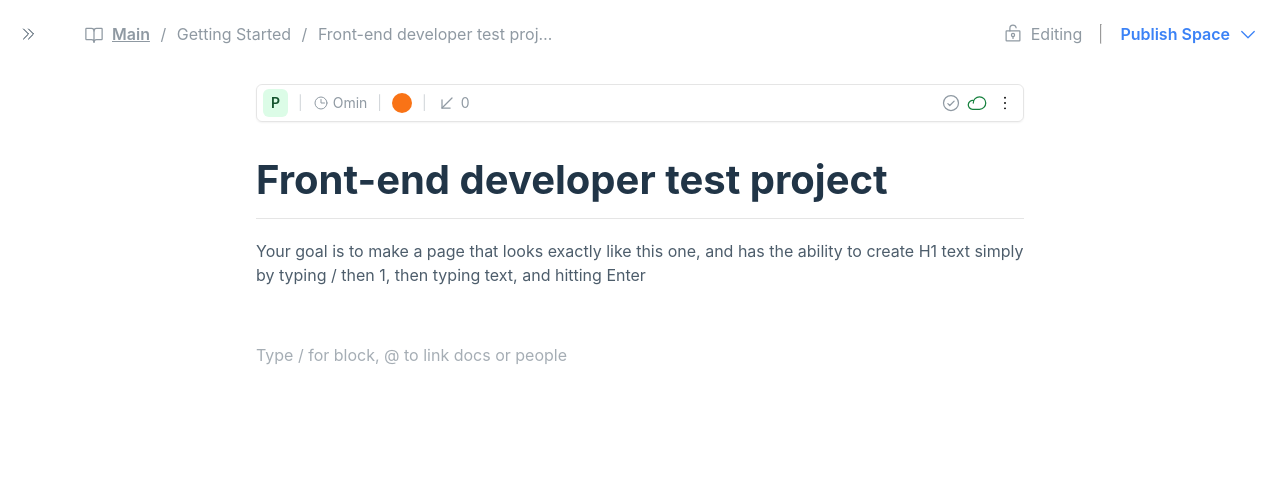
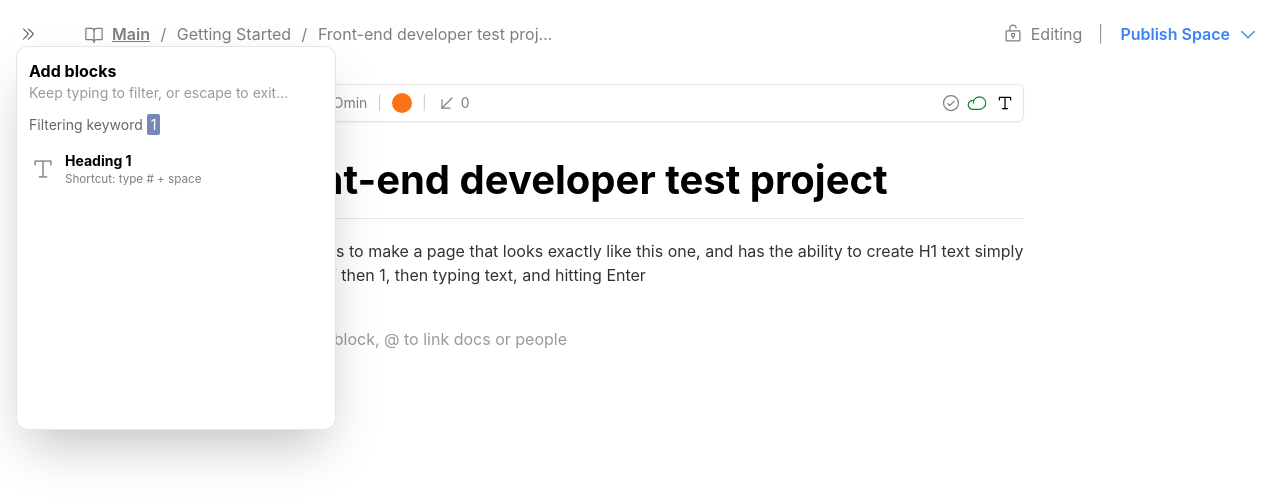
Before and after one commit to power-f-GOD/notion-like-editor, a website built with Vite: page index.html in a window 1280 px wide. Built offline with nearby package versions, Linux system fonts and the light colour scheme.

Commit message:
feat: Add `components/Menu.html`

```diff
--- /dev/null
+++ b/src/components/Menu.html
@@ -0,0 +1,28 @@
+<div class="menu-overlay show-menu fixed top-0 lef-0 z-[1000] overflow-hidden pointer-events-none debugge r">
+  <div class="pointer-events-auto relative">
+    <div class="fixed top-4 left-4">
+      <span class="inline-block w-0 h-6"></span>
+      <div class="w-80 h-96 absolute left-0 top-full bg-white z-100 max-w-[calc(100vw-2rem)] max-h-[calc(100vh-10rem)]"
+        role="menu">
+        <section
+          class="w-full h-full relative top-0 py-3 border border-solid border-black/10 shadow-2xl rounded-xl bg-white overflow-auto">
+          <h2 class="text-base px-3">Add blocks</h2>
+          <p class="px-3 opacity-40 text-sm mb-3">Keep typing to filter, or escape to exit...</p>
+          <p class="px-3 opacity-60 text-sm">Filtering keyword <span
+              class='bg-blue-900 text-white rounded-sm px-1 py-0.5'>1</span></p>
+          <ul class="list-none p-0 my-3">
+            <li>
+              <button class="flex text-sm px-3 py-1 items-center justify-start gap-2 rounded-none w-full">
+                <span class="py-0.5 inline-flex">%text-t%</span>
+                <span class="flex flex-col items-start">
+                  <strong class="leading-5">Heading 1</strong>
+                  <small class="opacity-50 leading-4">Shortcut: type # + space</small>
+                </span>
+              </button>
+            </li>
+          </ul>
+        </section>
+      </div>
+    </div>
+  </div>
+</div>
--- a/src/components/SVGIcon.ts
+++ b/src/components/SVGIcon.ts
@@ -7,8 +7,11 @@ export const SVGIcon = (
   let element = '';
 
   switch (name) {
+    case 'text-t':
+      element = `<svg xmlns="http://www.w3.org/2000/svg" viewBox="0 0 256 256"><rect width="256" height="256" fill="none"/><line x1="128" y1="56" x2="128" y2="200" fill="none" stroke="currentColor" stroke-linecap="round" stroke-linejoin="round" stroke-width="16"/><polyline points="56 88 56 56 200 56 200 88" fill="none" stroke="currentColor" stroke-linecap="round" stroke-linejoin="round" stroke-width="16"/><line x1="96" y1="200" x2="160" y2="200" fill="none" stroke="currentColor" stroke-linecap="round" stroke-linejoin="round" stroke-width="16"/></svg>`;
+      break;
     case 'dots-three-vertical':
-      element = `<svg xmlns="http://www.w3.org/2000/svg" viewBox="0 0 256 256"><path d="M140,128a12,12,0,1,1-12-12A12,12,0,0,1,140,128ZM128,72a12,12,0,1,0-12-12A12,12,0,0,0,128,72Zm0,112a12,12,0,1,0,12,12A12,12,0,0,0,128,184Z"></path></svg>`;
+      element = `<svg xmlns="http://www.w3.org/2000/svg" viewBox="0 0 256 256"><rect width="256" height="256" fill="none"/><line x1="128" y1="56" x2="128" y2="200" fill="none" stroke="currentColor" stroke-linecap="round" stroke-linejoin="round" stroke-width="16"/><polyline points="56 88 56 56 200 56 200 88" fill="none" stroke="currentColor" stroke-linecap="round" stroke-linejoin="round" stroke-width="16"/><line x1="96" y1="200" x2="160" y2="200" fill="none" stroke="currentColor" stroke-linecap="round" stroke-linejoin="round" stroke-width="16"/></svg>`;
       break;
     case 'cloud':
       element = `<svg xmlns="http://www.w3.org/2000/svg" viewBox="0 0 256 256"><rect width="256" height="256" fill="none"/><path d="M80,128a80,80,0,1,1,80,80H72A56,56,0,1,1,85.92,97.74" fill="none" stroke="currentColor" stroke-linecap="round" stroke-linejoin="round" stroke-width="16"/></svg><svg xmlns="http://www.w3.org/2000/svg" viewBox="0 0 256 256"><rect width="256" height="256" fill="none"/><path d="M80,128a80,80,0,1,1,80,80H72A56,56,0,1,1,85.92,97.74" fill="none" stroke="currentColor" stroke-linecap="round" stroke-linejoin="round" stroke-width="16"/></svg>`;
--- a/src/components/index.ts
+++ b/src/components/index.ts
@@ -1,5 +1,6 @@
 import Nav from './Nav.html?raw';
 import Main from './Main.html?raw';
+import Menu from './Menu.html?raw';
 
 export * from './SVGIcon';
-export { Nav, Main };
+export { Nav, Main, Menu };
--- a/src/main.ts
+++ b/src/main.ts
@@ -1,5 +1,5 @@
 import './styles/index.scss';
-import { Nav, SVGIcon, Main } from './components';
+import { Nav, SVGIcon, Main, Menu } from './components';
 import { preprocess } from './utils';
 import type { SVGIconName } from './types';
 
@@ -17,4 +17,7 @@ document.querySelector<HTMLDivElement>('#app')!.innerHTML = `
     cloud: SVGIcon('cloud'),
     'dots-three-vertical': SVGIcon('dots-three-vertical')
   })}
+  ${preprocess<SVGIconName>(Menu, {
+    'text-t': SVGIcon('text-t', 'min-w-[1.75rem] opacity-40')
+  })}
 `;
--- a/src/styles/index.scss
+++ b/src/styles/index.scss
@@ -52,6 +52,17 @@ button {
   }
 }
 
+h1,
+h2,
+h3,
+h4,
+h5,
+h6,
+p {
+  margin-top: 0;
+  margin-bottom: 0;
+}
+
 a {
   @apply transition-all duration-300;
 
@@ -61,12 +72,39 @@ a {
   }
 }
 
-@media (prefers-color-scheme: light) {
-  :root {
-    color: #213547;
-    background-color: #ffffff;
+.debugger {
+  &,
+  * {
+    border: 1px solid red;
   }
 }
 
+.menu-overlay {
+  [role='menu'] {
+    transition: 0.35s, visibility 0s ease 0.35s;
+    transform: scale(0.85);
+    opacity: 0;
+    transform-origin: top left;
+    visibility: hidden;
+    transition-timing-function: cubic-bezier(0.68, -0.55, 0.265, 1.55);
+  }
+
+  &.show-menu {
+    [role='menu'] {
+      visibility: visible;
+      transition: 0.35s, visibility 0s ease 0s;
+      transform: scale(1);
+      opacity: 1;
+    }
+  }
+}
+
+// @media (prefers-color-scheme: light) {
+//   :root {
+//     color: #213547;
+//     background-color: #ffffff;
+//   }
+// }
+
 @tailwind components;
 @tailwind utilities;
--- a/src/types/index.ts
+++ b/src/types/index.ts
@@ -1,4 +1,5 @@
 export type SVGIconName =
+  | 'text-t'
   | 'dots-three-vertical'
   | 'cloud'
   | 'arrow-down-left'
```
